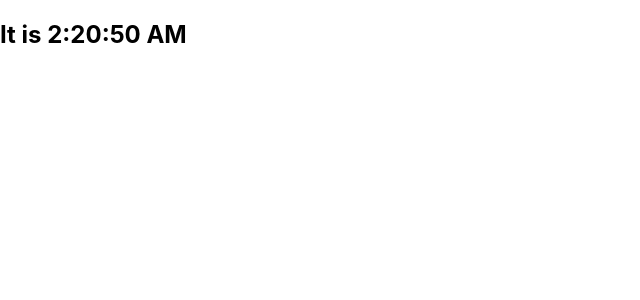
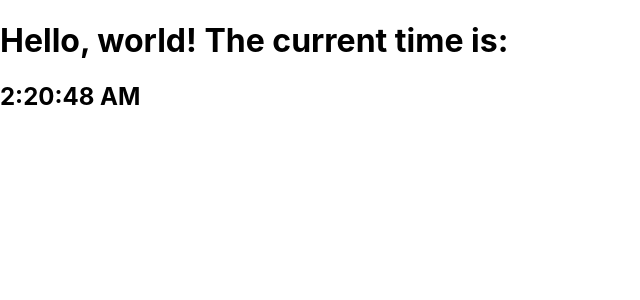
Before and after one commit to pudasainianjan/my-react-app, a React (Create React App) app: page / in a window 1280 px wide. Shown: the top 300 px of the page, without its empty margins (0-640 px from the left). Built offline with nearby package versions, Linux system fonts and the light colour scheme.

Commit message:
set state

```diff
--- a/src/App.js
+++ b/src/App.js
@@ -29,19 +29,28 @@ import React, { useState, useEffect } from "react";
 // }
 
 function App() {
+  //this is state of app
   const [date, setDate] = useState(new Date());
+  const [myName, setMyName] = useState("Anjan");
 
   useEffect(() => {
     console.log("this component is updated");
   });
+
   useEffect(() => {
+    // setTimeout(() => {
+    //   setMyName("Ram");
+    // }, 5000);
+    // const timerID = setInterval(() => setDate(new Date()), 1000);
     const timerID = setInterval(() => setDate(new Date()), 1000);
   }, []);
+
   useEffect(() => {}, [date]);
   return (
     <div>
-      {/* <h1>Hello, world!</h1> */}
-      <h2>It is {date.toLocaleTimeString()}</h2>
+      <h1>Hello, world! The current time is:</h1>
+      <h2>{date.toLocaleTimeString()}</h2>
+      {/* <h2>My name is {myName}</h2> */}
     </div>
   );
 }
```
